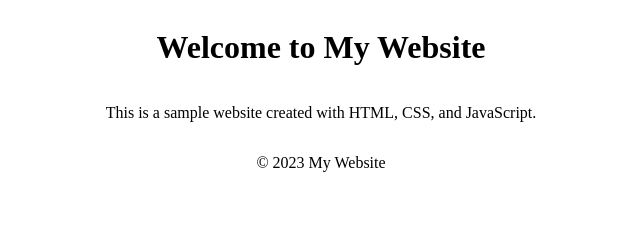
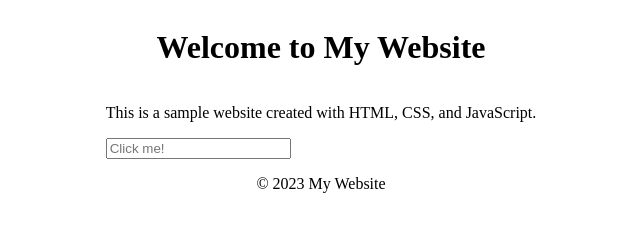
Before and after one commit to Melny/my-website, a plain HTML site: page src/index.html in a window 1280 px wide. Shown: the whole page, without its empty margins (319-959 px from the left). Drawn offline with Linux system fonts and the light colour scheme.

Commit message:
Add IDE configuration and update frontend files

```diff
--- a/src/index.html
+++ b/src/index.html
@@ -12,6 +12,7 @@
 </header>
 <main>
     <p>This is a sample website created with HTML, CSS, and JavaScript.</p>
+    <input type="text" placeholder="Click me!"/>
 </main>
 <footer>
     <p>&copy; 2023 My Website</p>
```
Also changed, not shown: src/js/main.js (+5 -5 lines).
